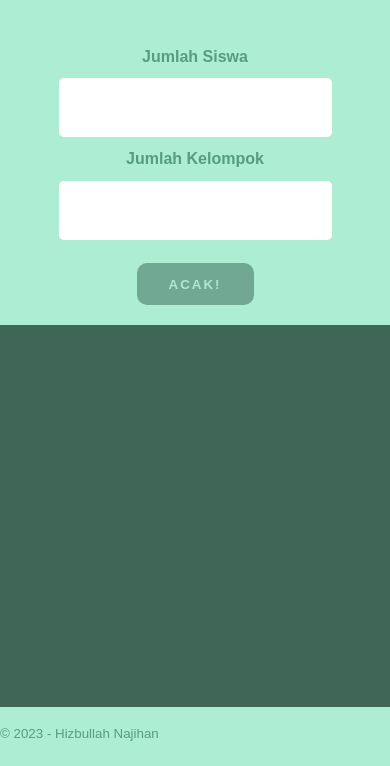
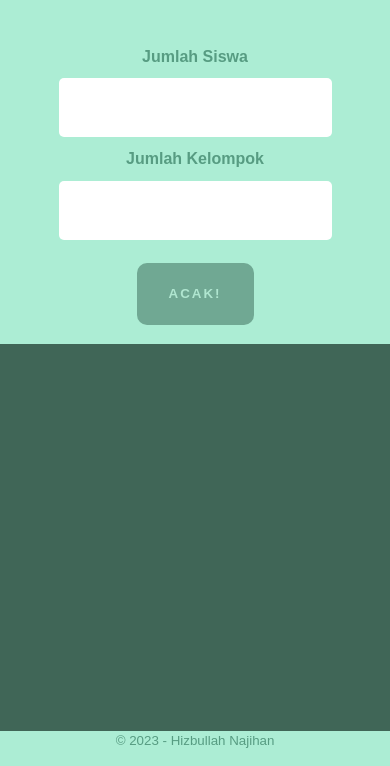
Before and after one commit to najikh2002/acak-kelompok, a plain HTML site: page index.html in a window 390 px wide. Shown: the part 78-844 px from the top of the page. Drawn offline with Linux system fonts and the light colour scheme.

```diff
--- a/index.html
+++ b/index.html
@@ -22,8 +22,10 @@
       </div>
       <button onclick="generateTeams()">ACAK!</button>
       <div id="teamContainer" class="teamContainer"></div>
+      <footer>
+        <small>&copy; 2023 - Hizbullah Najihan</small>
+      </footer>
     </div>
-    <small>&copy; 2023 - Hizbullah Najihan</small>
 
     <script src="script.js"></script>
   </body>
--- a/style.css
+++ b/style.css
@@ -17,7 +17,7 @@
 }
 
 .container {
-  height: 95vh;
+  height: 100vh;
   width: 100vw;
   display: flex;
   justify-content: space-between;
@@ -112,10 +112,12 @@
   color: #3a534a;
 }
 
+footer {
+  text-align: center;
+}
+
 small {
   color: #579c82;
-  position: absolute;
-  bottom: 3vh;
 }
 
 @media (max-width: 768px) {
@@ -141,7 +143,7 @@
   .teamContainer {
     flex-direction: column;
     flex-wrap: nowrap;
-    height: 70vh;
+    height: 50vh;
     width: 100vw;
     align-items: center;
   }
```
